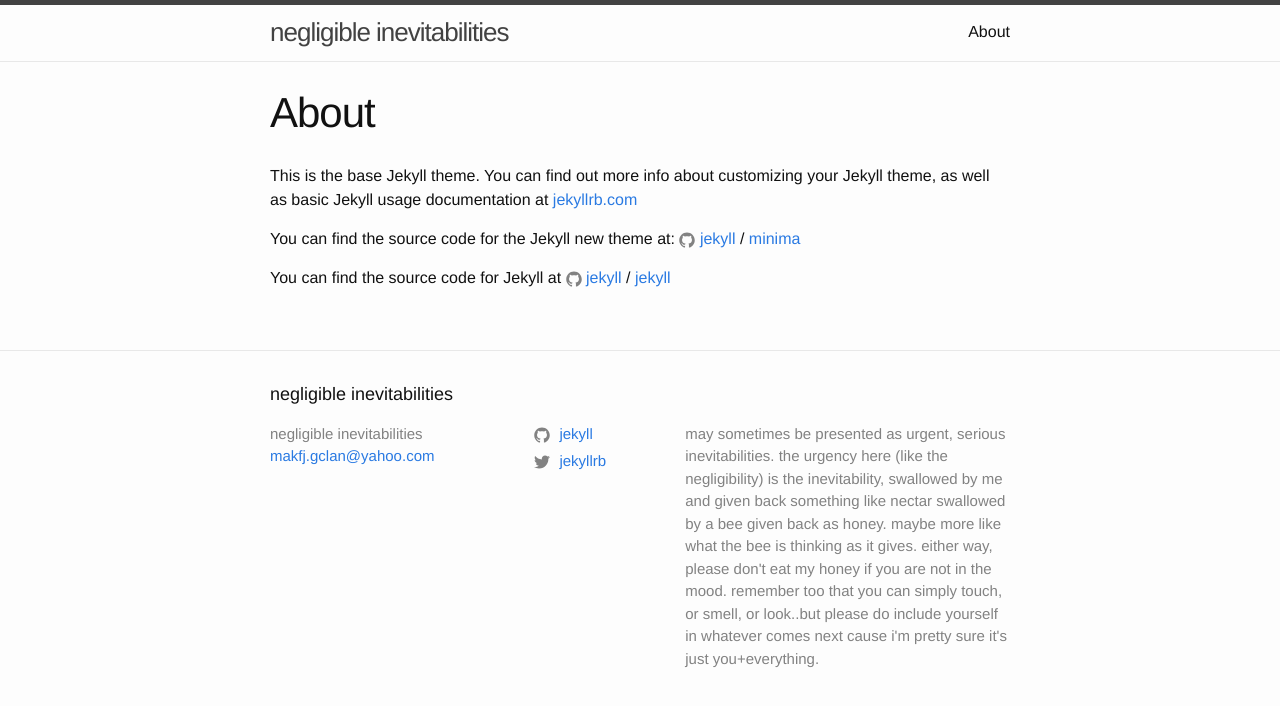
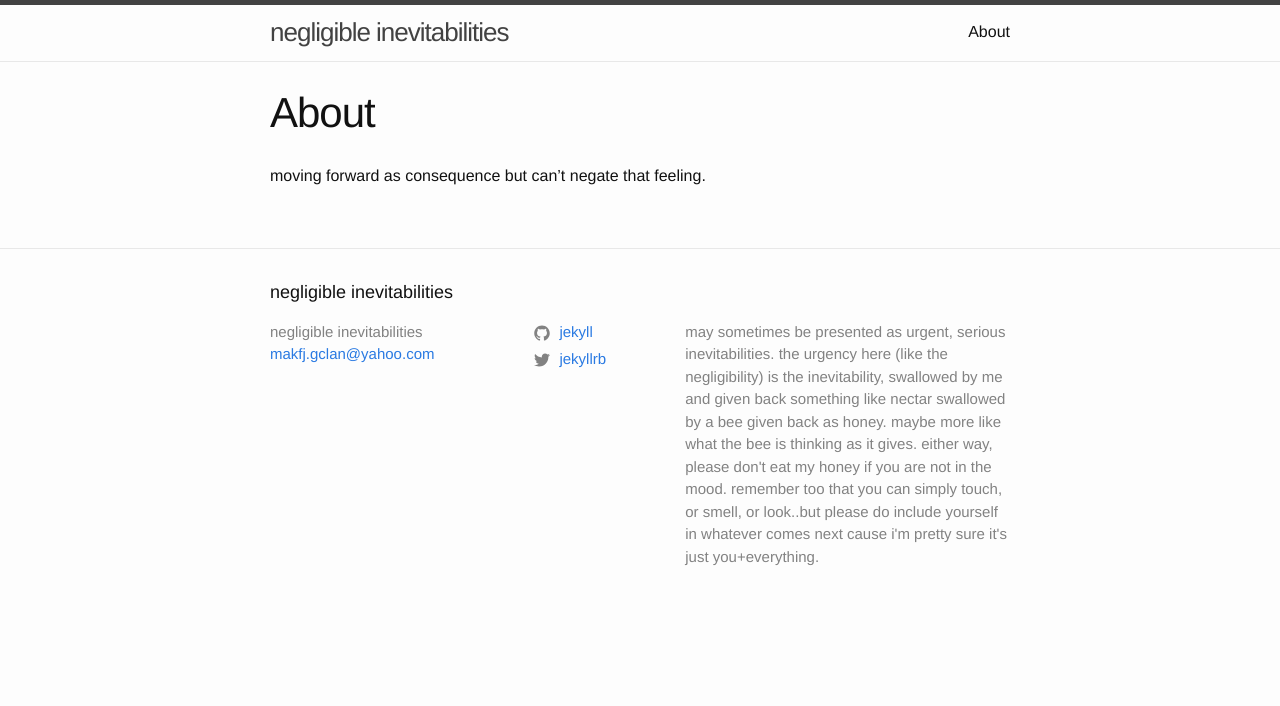
Before and after one commit to jamalgaddis/jamalgaddis.github.io, a Jekyll site: the page built from about.md, in a window 1280 px wide. Shown: the top 706 px of the page. Built offline with Jekyll 4.4.1, drawn with Linux system fonts in a browser that asks for light colours.

Commit message:
Update about.md

```diff
--- a/about.md
+++ b/about.md
@@ -4,12 +4,4 @@ title: About
 permalink: /about/
 ---
 
-This is the base Jekyll theme. You can find out more info about customizing your Jekyll theme, as well as basic Jekyll usage documentation at [jekyllrb.com](https://jekyllrb.com/)
-
-You can find the source code for the Jekyll new theme at:
-{% include icon-github.html username="jekyll" %} /
-[minima](https://github.com/jekyll/minima)
-
-You can find the source code for Jekyll at
-{% include icon-github.html username="jekyll" %} /
-[jekyll](https://github.com/jekyll/jekyll)
+moving forward as consequence but can't negate that feeling.
```
